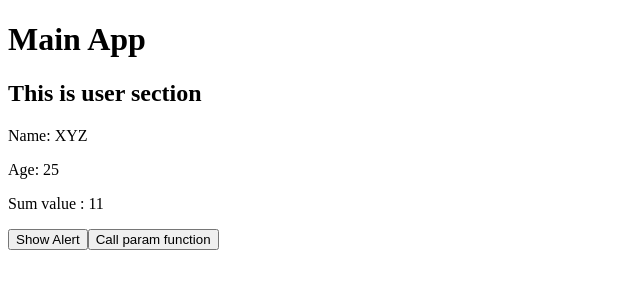
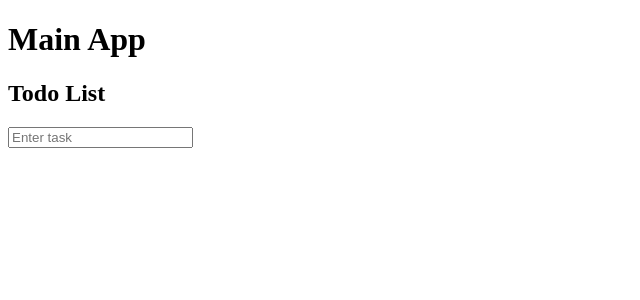
Before and after one commit to prafulk9155/learn-mern, a React (Create React App) app: page / in a window 1280 px wide. Shown: the top 300 px of the page, without its empty margins (0-640 px from the left). Built offline with nearby package versions, Linux system fonts and the light colour scheme.

Commit message:
added todo using use state

```diff
--- /dev/null
+++ b/src/5_StateExample.jsx
@@ -0,0 +1,12 @@
+import { useState } from "react";
+export default function StateExample() {
+  const [counter, setCounter] = useState(0);
+
+  return (
+    <>
+      <h3>Counter :{counter}</h3>
+      <button onClick={() => setCounter(counter + 1)}>+</button>
+      <button onClick={() => setCounter(counter - 1)}>-</button>
+    </>
+  );
+}
--- a/src/App.jsx
+++ b/src/App.jsx
@@ -1,8 +1,10 @@
 // import MyFirstComponent from "./1_MyFirstComponent";
 // export fedault us directly used while {} use to export only
 // import UserProfile, { ThanksMsg } from "./2_UserProfile";
+// import JSXExample from "./3_JSXExample";
+// import StateExample from "./5_StateExample";
 
-import JSXExample from "./3_JSXExample";
+import TodoExample from "./ToDoExample";
 
 export default function App() {
   return (
@@ -11,7 +13,9 @@ export default function App() {
       {/* <MyFirstComponent /> */}
       {/* <UserProfile />
       <ThanksMsg /> */}
-      <JSXExample />
+      {/* <JSXExample /> */}
+      {/* <StateExample /> */}
+      <TodoExample />
     </>
   );
 }
--- /dev/null
+++ b/src/ToDoExample.jsx
@@ -0,0 +1,41 @@
+import { useState } from "react";
+
+export default function TodoExample() {
+  const [taskList, setTaskList] = useState([]);
+  const [taskItem, setTaskItem] = useState("");
+  function addTask() {
+    if (!taskItem.trim()) return;
+    setTaskList([...taskList, taskItem]);
+    setTaskItem("");
+  }
+
+  function deleteTask(index) {
+    setTaskList(taskList.filter((value, i) => i !== index));
+  }
+  return (
+    <>
+      <h2>Todo List</h2>
+      <input
+        type="text"
+        value={taskItem}
+        onChange={(e) => setTaskItem(e.target.value)}
+        placeholder="Enter task"
+      />
+      {taskItem && <button onClick={addTask}>Add Task</button>}
+      <ol>
+        {taskList.map((task, index) => (
+          <li key={index}>
+            {task}{" "}
+            <button
+              onClick={() => {
+                deleteTask(index);
+              }}
+            >
+              Delete
+            </button>
+          </li>
+        ))}
+      </ol>
+    </>
+  );
+}
```
Also changed, not shown: .codesandbox/tasks.json.
